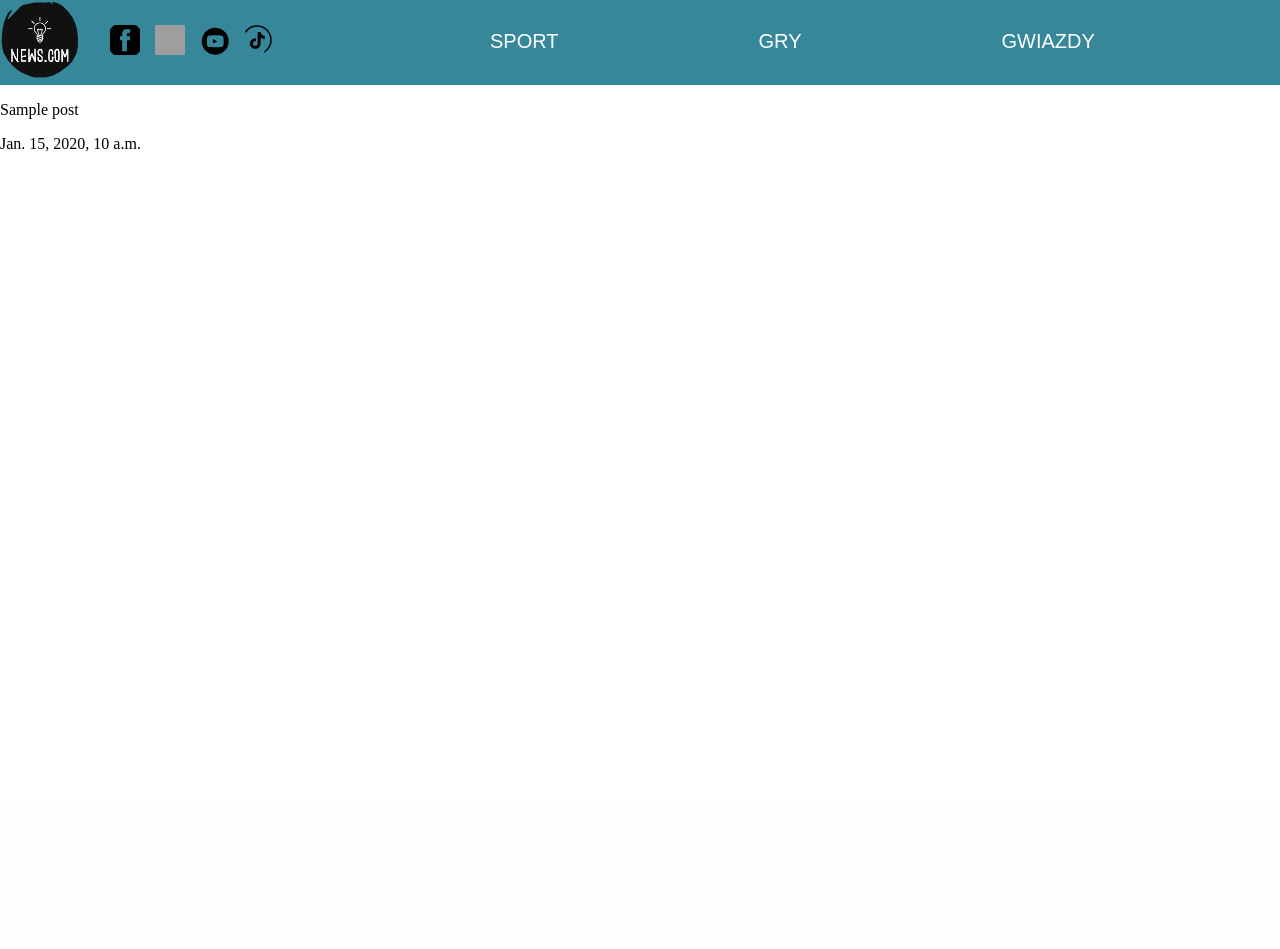
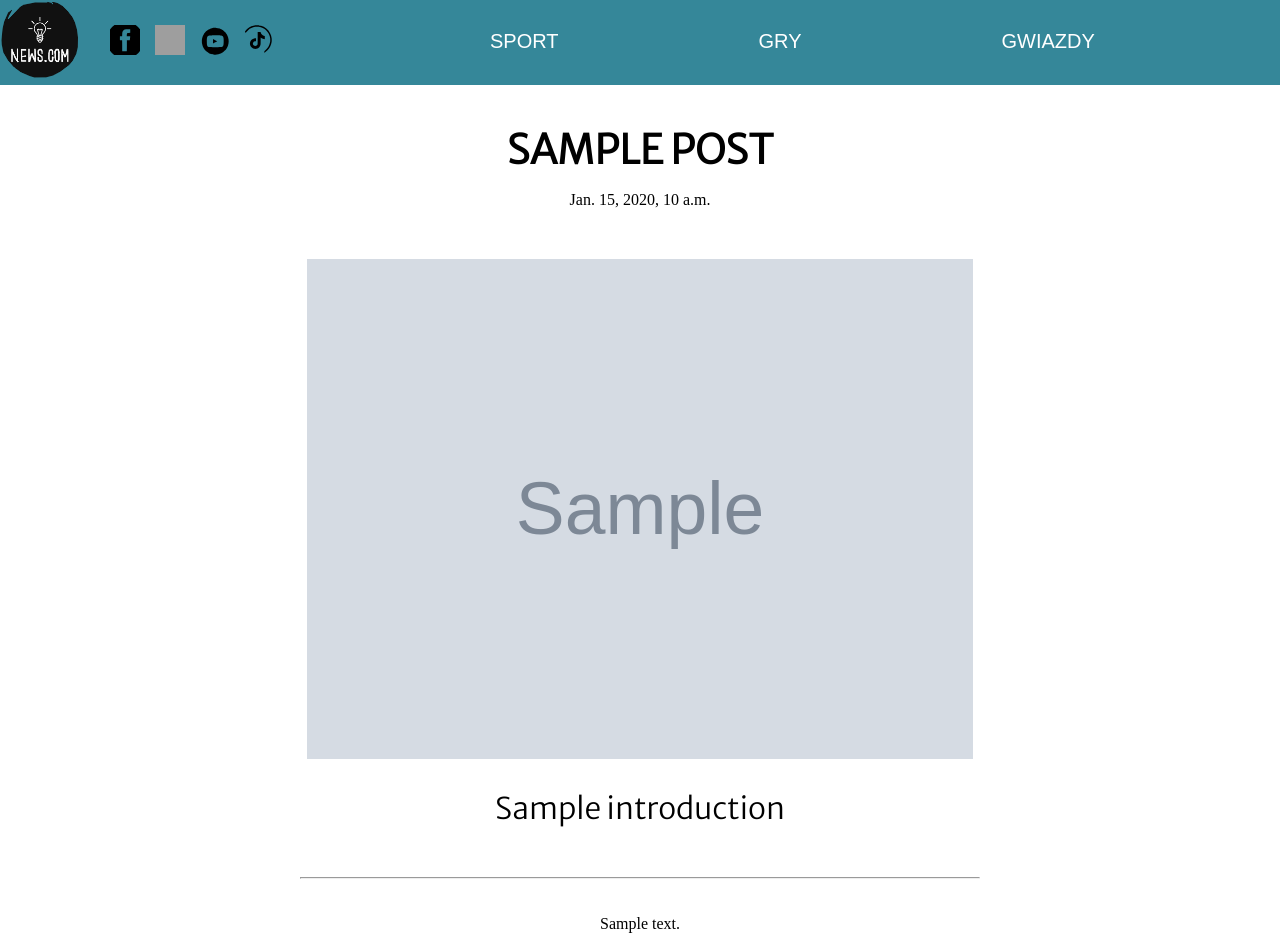
Before and after one commit to Mag1ck/NewsSite, a Django app: template main/templates/main/artykul.html in a window 1280 px wide. Before the commit the page ends 152 px from the top, so only its background shows below. Run offline with Django 4.2, Linux system fonts and the light colour scheme; data comes from the database, SQL or seed files in the repository; both versions use the stored data as it was after the commit; the template is opened without the code that fills it: values that come from a table or form of the project are taken from there, most other values are stand-ins (such as "Sample title", 1, 10 or a date in 2020); grey boxes marked "Sample" are stand-in pictures; grey boxes are pictures that could not be loaded.

Commit message:
Working fest

```diff
--- a/api/forms.py
+++ b/api/forms.py
@@ -5,7 +5,7 @@ from .models import Article
 class ArticleForm(forms.ModelForm):
     class Meta:
         model = Article
-        fields = ['ArticleTitle', 'content','image']
+        fields = ['ArticleTitle','introduction', 'content','image']
 
 class SearchForm(forms.Form):
     search_query = forms.CharField(max_length=100, label='Search')
--- a/api/models.py
+++ b/api/models.py
@@ -3,10 +3,12 @@ from django.utils.text import slugify
 
 class Article(models.Model):
     ArticleTitle = models.CharField(max_length=200, unique=True)
+    introduction = models.TextField()
     content = models.TextField()
     date_added = models.DateTimeField(auto_now=True)
     image = models.ImageField(upload_to='static')
     slug = models.SlugField(default="", editable=False)
+
 
     def save(self, *args, **kwargs):
         if not self.slug:
--- a/api/urls.py
+++ b/api/urls.py
@@ -8,6 +8,6 @@ urlpatterns = [
     path('api/<int:pk>/',ArticleDetail.as_view()),
     path('search/', search_view, name='search_view'),
     path('get_data/<int:page>/', get_data, name='get_data'),
-    path('api/<str:ArticleTitle>/', ArticleDetail.as_view()),
-    path('<str:ArticleTitle>/', Kontent),
+    path('api/<str:slug>/', ArticleDetail.as_view()),
+    path('<str:slug>/', Kontent),
 ]
--- a/main/static/styles.css
+++ b/main/static/styles.css
@@ -251,3 +251,32 @@ visibility: hidden;
     visibility: visible;
     opacity: 1;
 }
+.Article-title-text{
+font-size: 40px;
+text-align: center;
+text-transform: uppercase;
+font-family: 'Merriweather Sans', sans-serif;
+font-weight: bold;
+margin-bottom: 0px;
+}
+.date-style{
+text-align: center;
+margin-bottom: 50px;
+}
+.image-style{
+height: 500px;
+self-align: center;
+}
+
+hr {
+            width: 50%
+            border: none; /* Usunięcie obramowania */
+            height: 1px; /* Wysokość linii */
+            background-color: #000000; /* Kolor linii */
+            margin: 20px 0; /* Margines nad i pod linią */
+        }
+.Introduction_class{
+font-size: 30px;
+font-family: 'Merriweather Sans', sans-serif;
+
+}
--- a/main/templates/main/artykul.html
+++ b/main/templates/main/artykul.html
@@ -8,10 +8,23 @@
 <link href="https://fonts.googleapis.com/css2?family=Merriweather+Sans:wght@300&display=swap" rel="stylesheet">
 {% endblock %}
 {% block rest %}
-<div>
+<div style="margin-left: 300px;margin-right: 300px;">
+<div style = "display:flex flex-wrap: wrap; place-content: center;">
+    <div style="align-items: center; display: flex; flex-flow: column;">
     <p class="Article-title-text">{{ post.ArticleTitle }}</p>
-    <p>{{post.formatted_date }}</p>
+    <p class="date-style">{{post.formatted_date }}</p>
+        <div style="display: flex">
+   <img class="image-style" src="{{post.image}}">
+        </div>
+
+     <p class="Introduction_class">{{post.introduction}}</p>
+        </div>
 </div>
+<hr>
+    <div style = "display:flex flex-wrap: wrap; place-content: center;display: flex;">
+    <p>{{post.content}}</p>
+        </div>
+    </div>
 {% endblock %}
 <!--            <li style="list-style-type: none; position: relative; align-self: center;">-->
 <!--                <a href="{{ post.ArticleTitle }}" class="fontstyle" style="display: inline-block; position: relative; text-align: center; overflow: hidden;" id="post{{ post.id }}">-->
--- a/main/templates/main/home.html
+++ b/main/templates/main/home.html
@@ -9,7 +9,7 @@
     <ul class="listcolumnstyle">
         {% for post in posts %}
             <li style="list-style-type: none; position: relative; align-self: center;">
-                <a href="{{ post.ArticleTitle }}" class="fontstyle" style="display: inline-block; position: relative; text-align: center; overflow: hidden;" id="post{{ post.id }}">
+                <a href="{{ post.slug }}" class="fontstyle" style="display: inline-block; position: relative; text-align: center; overflow: hidden;" id="post{{ post.id }}">
                     <div class="article_text_style">
                         <p class="title-text">{{ post.ArticleTitle }}</p>
                         <p class="hover-text">{{ post.content }}</p>
--- a/news/settings.py
+++ b/news/settings.py
@@ -25,7 +25,7 @@ SECRET_KEY = 'django-insecure-uune87(3h5)$^u$$o0ioz=7j!(&6pnd=^jokm_1a=7=p%a(=a0
 # SECURITY WARNING: don't run with debug turned on in production!
 DEBUG = True
 
-ALLOWED_HOSTS = ["91.202.174.191","127.0.0.1"]
+ALLOWED_HOSTS = ["*"]
 
 
 # Application definition
```
Also changed, not shown: api/views.py (+5 -5 lines), api/migrations/0002_alter_article_slug.py (added), api/migrations/0003_article_introduction.py (added), db.sqlite3, media/static/21548_1456951462_1943-1522189893_gVddFVk.jpg (added), media/static/21548_1456951462_1943-1522189893_h2S6v3I.jpg (added), media/static/21548_1456951462_1943-1522189893_kgkbeDb.jpg (added), media/static/21548_1456951462_1943-1522189893_pbySTdG.jpg (added), media/static/21548_1456951462_1943-1522189893_qM32YGI.jpg (added).
